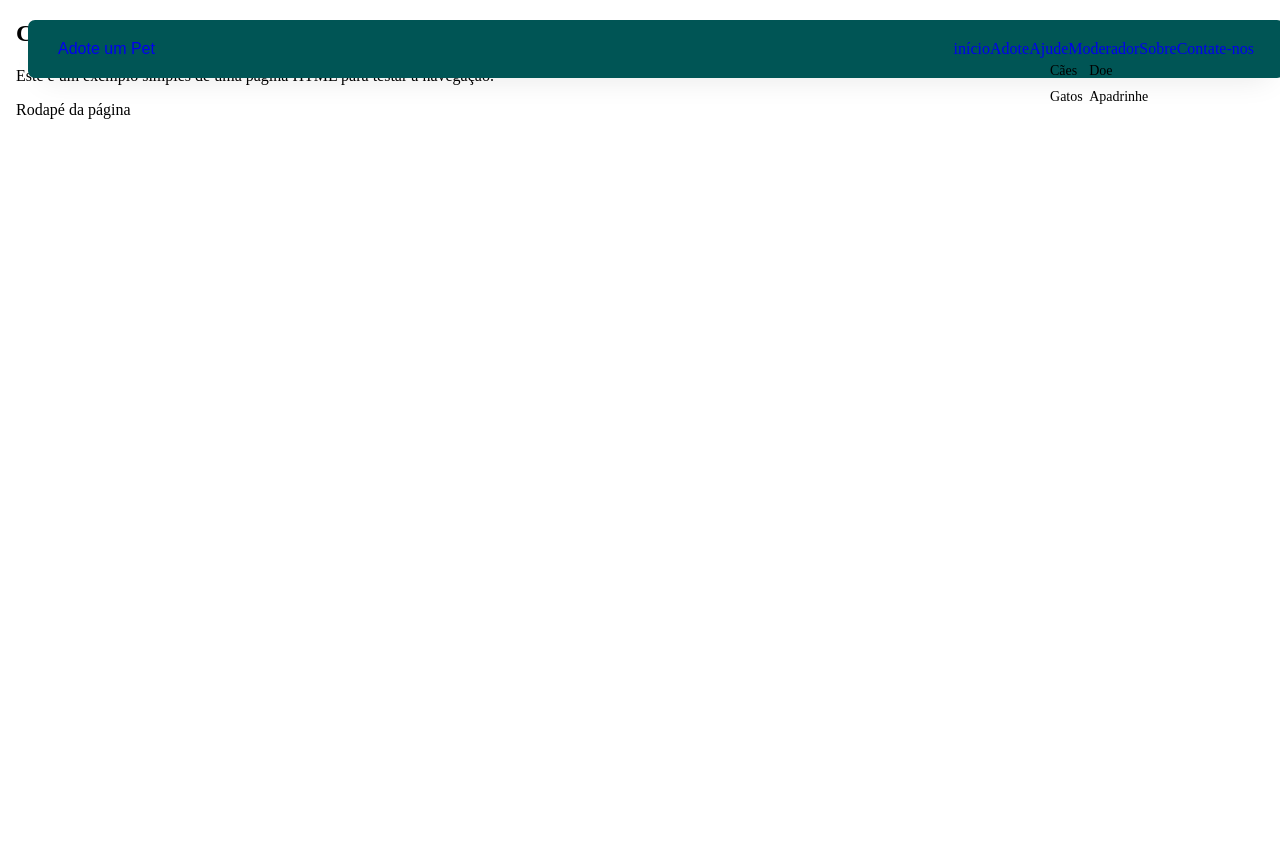
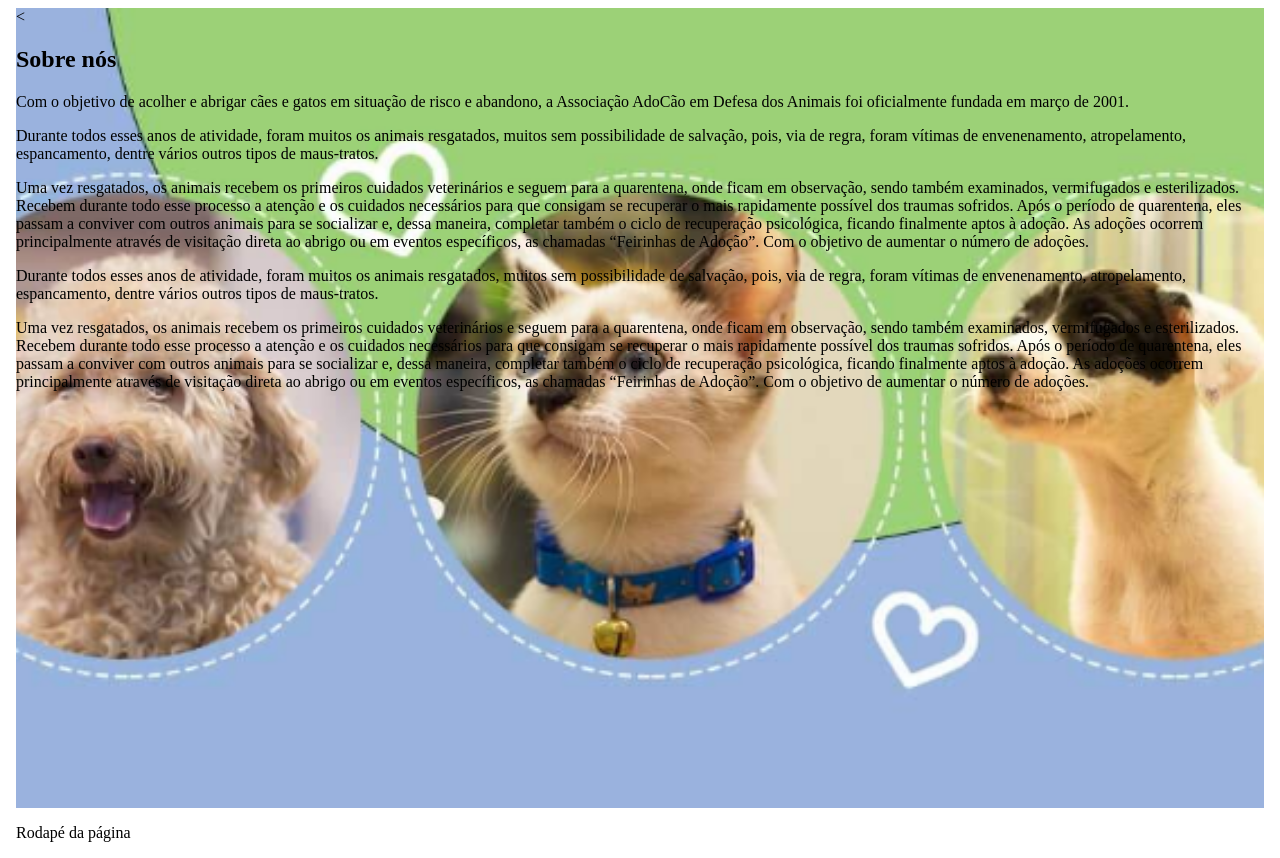
Before and after one commit to Jefersonvitorpereira/Projeto-AdoCao, an Angular app: page /sobre in a window 1280 px wide. Before the commit the page ends 800 px from the top, so only its background shows below. Built offline with nearby package versions, Linux system fonts and the light colour scheme.

Commit message:
comentarioo

```diff
--- a/src/app/tela-sobre/tela-sobre.component.css
+++ b/src/app/tela-sobre/tela-sobre.component.css
@@ -0,0 +1,6 @@
+main {
+    background: url(/assets/imagens/adote2.png) no-repeat center center fixed;
+    background-size: cover;
+    min-height: 100vh;
+    position: relative;
+  }
--- a/src/app/tela-sobre/tela-sobre.component.html
+++ b/src/app/tela-sobre/tela-sobre.component.html
@@ -1,21 +1,43 @@
 <!DOCTYPE html>
 <html lang="en">
 <head>
-  <meta charset="UTF-8">
-  <meta name="viewport" content="width=device-width, initial-scale=1.0">
-  <title>Teste de Navegação</title>
+
 </head>
 <body>
   <header>
-    <app-menu></app-menu>
   </header>
 
-    <main>
-      <h2>Conteúdo Principal</h2>
-      <p>
-        Este é um exemplo simples de uma página HTML para testar a navegação.
-      </p>
-    </main>
+  <main>
+      <<div class="section">
+        <div class="container">
+          <div class="row text-left mb-5">
+            <div class="col-12">
+              <h2 class="font-weight-bold heading text-primary mb-4">Sobre nós</h2>
+            </div>
+            <div class="col-lg-6">
+              <p class="text-black-50">
+                Com o objetivo de acolher e abrigar cães e gatos em situação de risco e abandono, a Associação AdoCão em Defesa dos Animais foi oficialmente fundada em março de 2001.
+              </p>
+              <p class="text-black-50">
+                Durante todos esses anos de atividade, foram muitos os animais resgatados, muitos sem possibilidade de salvação, pois, via de regra, foram vítimas de envenenamento, atropelamento, espancamento, dentre vários outros tipos de maus-tratos.
+              </p>
+              <p class="text-black-50">
+                Uma vez resgatados, os animais recebem os primeiros cuidados veterinários e seguem para a quarentena, onde ficam em observação, sendo também examinados, vermifugados e esterilizados. Recebem durante todo esse processo a atenção e os cuidados necessários para que consigam se recuperar o mais rapidamente possível dos traumas sofridos. Após o período de quarentena, eles passam a conviver com outros animais para se socializar e, dessa maneira, completar também o ciclo de recuperação psicológica, ficando finalmente aptos à adoção. As adoções ocorrem principalmente através de visitação direta ao abrigo ou em eventos específicos, as chamadas “Feirinhas de Adoção”. Com o objetivo de aumentar o número de adoções.
+              </p>
+            </div>
+            <div class="col-lg-6">
+              <p class="text-black-50">
+                Durante todos esses anos de atividade, foram muitos os animais resgatados, muitos sem possibilidade de salvação, pois, via de regra, foram vítimas de envenenamento, atropelamento, espancamento, dentre vários outros tipos de maus-tratos.
+              </p>
+              <p class="text-black-50">
+                Uma vez resgatados, os animais recebem os primeiros cuidados veterinários e seguem para a quarentena, onde ficam em observação, sendo também examinados, vermifugados e esterilizados. Recebem durante todo esse processo a atenção e os cuidados necessários para que consigam se recuperar o mais rapidamente possível dos traumas sofridos. Após o período de quarentena, eles passam a conviver com outros animais para se socializar e, dessa maneira, completar também o ciclo de recuperação psicológica, ficando finalmente aptos à adoção. As adoções ocorrem principalmente através de visitação direta ao abrigo ou em eventos específicos, as chamadas “Feirinhas de Adoção”. Com o objetivo de aumentar o número de adoções.
+              </p>
+            </div>
+          </div>
+        </div>
+      </div>
+
+  </main>
 
     <footer>
       <p>Rodapé da página</p>
```
